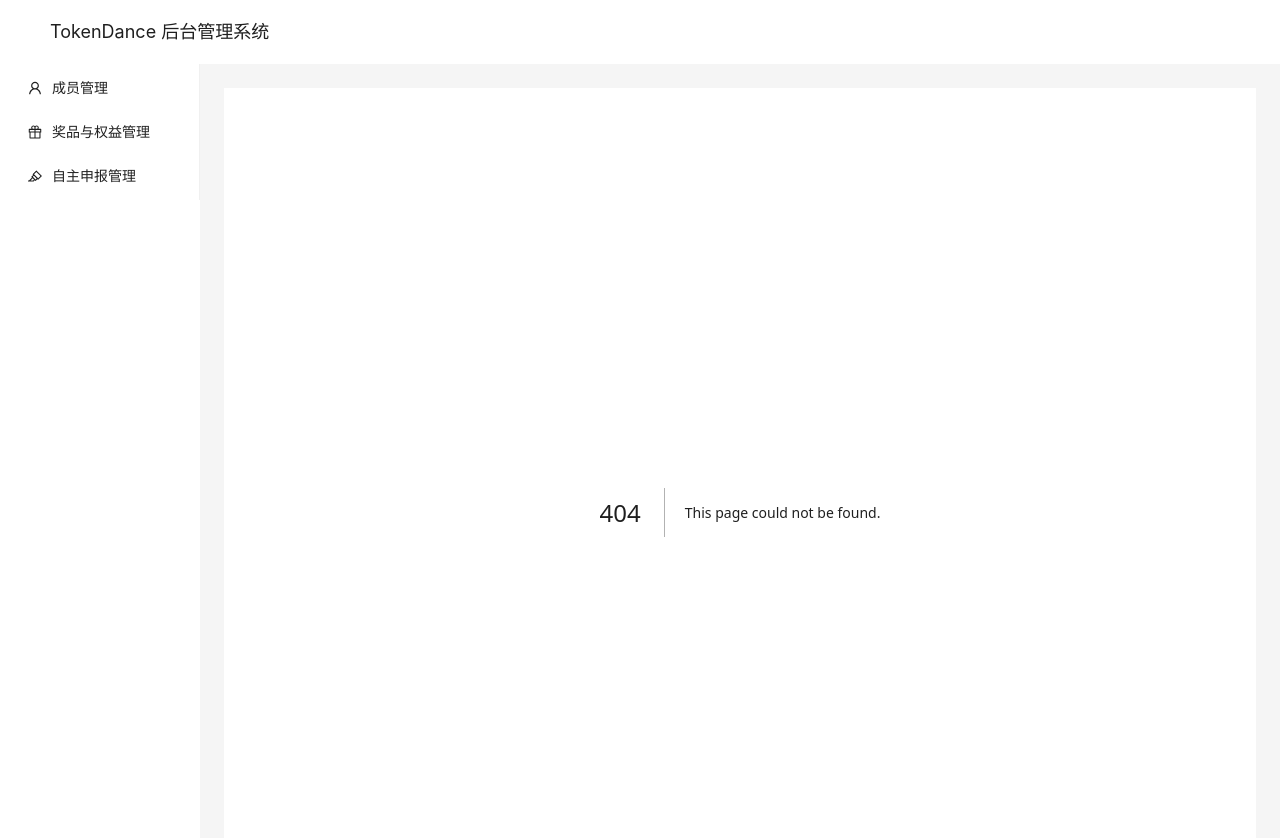
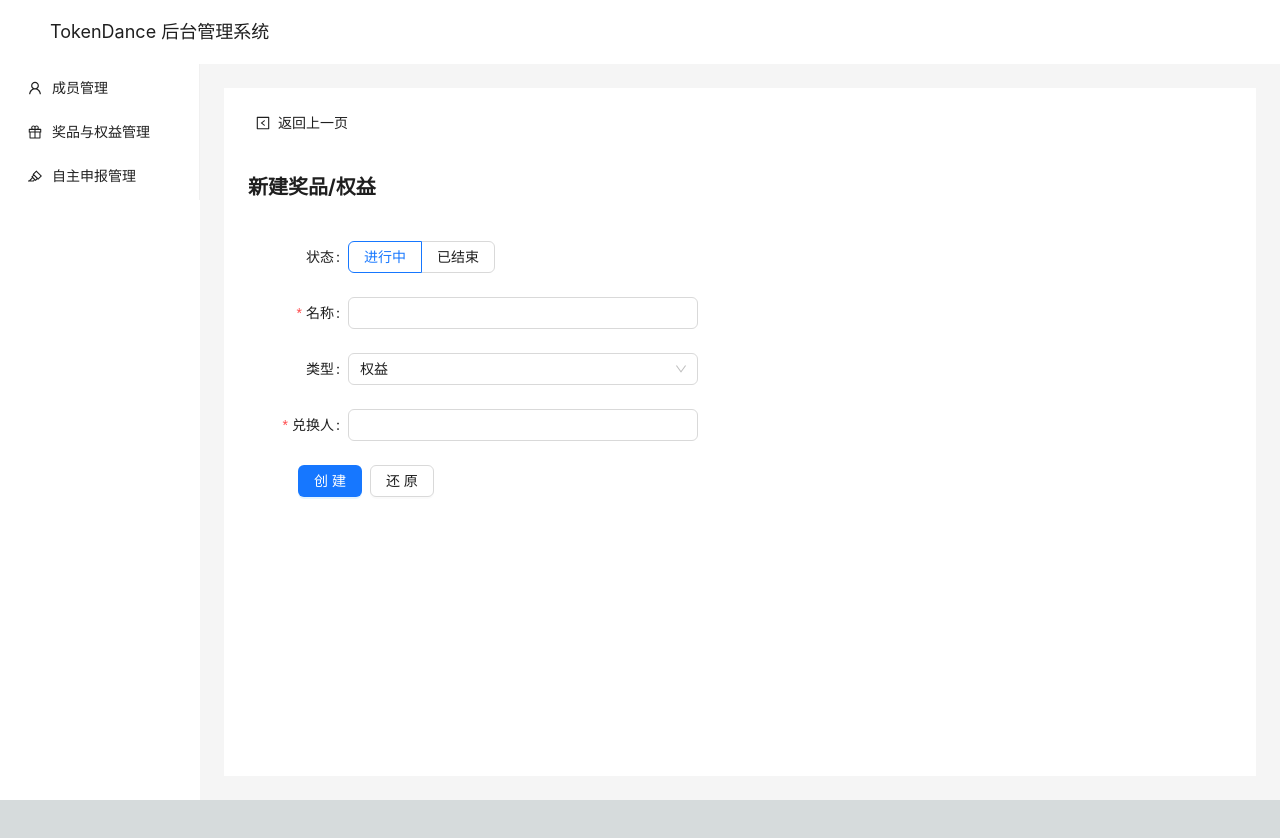
Before and after one commit to TD-moin-management-tools/td-coin-admin, a Next.js app: page /gift/update in a window 1280 px wide. Before the commit this address had no page. Shown: the top 838 px of the page. After the commit the page ends 800 px from the top, so only its background shows below. Built offline with nearby package versions, Linux system fonts and the light colour scheme.

Commit message:
feat: 开发完成

```diff
--- a/app/gift/config.tsx
+++ b/app/gift/config.tsx
@@ -21,8 +21,8 @@ const GIFT_TYPE = {
 };
 
 const GIFT_STATUS = {
-    1: '可用',
-    2: '结束',
+    1: '进行中',
+    2: '已结束',
 };
 
 export const getColumns = (actionFunc: TActionFunc): ColumnsType<IDataType> => {
--- a/app/gift/page.tsx
+++ b/app/gift/page.tsx
@@ -2,15 +2,18 @@
 import { Table, message, Button } from 'antd';
 import { useEffect, useMemo, useState } from 'react';
 import { getColumns, IDataType } from './config';
+import { useRouter } from 'next/navigation';
+import { objectToQueryString } from '@/app/utils/transform';
+import Link from 'next/link';
 import mockdata from './mock.json';
 
 const Gift = () => {
+    const router = useRouter();
     const [messageApi, contextHolder] = message.useMessage();
 
     const [data, setData] = useState<IDataType[]>([]);
-    // 要修改的的成员信息
-    const [selectedInfo, setSelectedInfo] = useState<IDataType>();
 
+    // TODO：初始化列表
     useEffect(() => {
         setTimeout(() => {
             setData(mockdata);
@@ -18,10 +21,10 @@ const Gift = () => {
     }, []);
 
     const handleModify = (record: IDataType) => {
-        setSelectedInfo(record);
+        const query = objectToQueryString(record);
+        const path = `/gift/update?${query}`;
+        router.push(path);
     };
-
-    const handleCreate = () => {};
 
     const columnsConfig = useMemo(() => {
         return getColumns(handleModify);
@@ -32,9 +35,9 @@ const Gift = () => {
             {contextHolder}
             <div className='text-xl font-bold mb-10'>奖品与权益管理</div>
             <div className='text-right mb-5'>
-                <Button type='primary' onClick={handleCreate}>
-                    新建奖品/权益
-                </Button>
+                <Link href='/gift/update'>
+                    <Button type='primary'>新建奖品/权益</Button>
+                </Link>
             </div>
             <Table columns={columnsConfig} dataSource={data} />
         </div>
--- /dev/null
+++ b/app/gift/update/page.tsx
@@ -0,0 +1,146 @@
+'use client';
+import { useSearchParams, useRouter } from 'next/navigation';
+import { LeftSquareOutlined } from '@ant-design/icons';
+import React, { useState, useEffect } from 'react';
+import { Button, Form, Input, InputNumber, Radio, Select, message } from 'antd';
+
+const Gift = () => {
+    const searchParams = useSearchParams();
+    const router = useRouter();
+    const [messageApi, contextHolder] = message.useMessage();
+    const [form] = Form.useForm();
+    // 是否是新建 gift
+    const [isCreate, setIsCreate] = useState(true);
+    // 初始值
+    const [initValue, setInitValue] = useState<Record<string, string | number>>({
+        status: '1',
+        type: '1',
+    });
+
+    // 当前的状态
+    const currentStatus = Form.useWatch('status', form);
+    // 状态为不可用后内容不可填写
+    const disable = currentStatus === '2';
+
+    // 当前的类型
+    const currentType = Form.useWatch('type', form);
+    // 权益类型不可填写数量
+    const hideCount = currentType === '1';
+
+    const [loading, setLoading] = useState(false);
+
+    useEffect(() => {
+        const newValue: Record<string, string> = {};
+        searchParams.forEach((value, key) => {
+            newValue[key] = value;
+        });
+
+        if (newValue.id) {
+            const { status, name, type, count, exchange_office } = newValue;
+            setIsCreate(false);
+            setInitValue(newValue);
+
+            form.setFieldsValue({
+                status,
+                name,
+                type,
+                count,
+                exchange_office,
+            });
+        } else {
+            form.setFieldsValue(initValue);
+        }
+    }, []);
+
+    const handleGoBack = () => {
+        router.back();
+    };
+
+    const onReset = () => {
+        form.resetFields();
+        form.setFieldsValue(initValue);
+    };
+
+    // TODO 调用接口更新
+    const onFinish = (values: any) => {
+        setLoading(true);
+
+        console.log(values);
+        setTimeout(() => {
+            setLoading(false);
+            messageApi.open({
+                type: 'success',
+                content: `${isCreate ? '新建' : '更新'}成功`,
+            });
+            setTimeout(() => {
+                router.back();
+            }, 1000);
+        }, 2000);
+    };
+
+    return (
+        <div>
+            {contextHolder}
+            <div
+                className='text-large mb-10 inline-flex items-center px-2 cursor-pointer hover:text-[#1677ff]'
+                onClick={handleGoBack}
+            >
+                <LeftSquareOutlined className='mr-2' />
+                返回上一页
+            </div>
+            <div className='text-xl font-bold mb-10'>
+                {isCreate ? '新建奖品/权益' : '更新奖品/权益'}
+            </div>
+
+            <Form
+                form={form}
+                name='gift-form'
+                onFinish={onFinish}
+                labelCol={{ span: 4 }}
+                wrapperCol={{ span: 14 }}
+                layout='horizontal'
+                style={{ maxWidth: 600 }}
+            >
+                <Form.Item label='状态' name='status'>
+                    <Radio.Group>
+                        <Radio.Button value='1'>进行中</Radio.Button>
+                        <Radio.Button value='2'>已结束</Radio.Button>
+                    </Radio.Group>
+                </Form.Item>
+                <Form.Item
+                    label='名称'
+                    name='name'
+                    rules={[{ required: true, message: '请输入名称' }]}
+                >
+                    <Input disabled={disable} />
+                </Form.Item>
+                <Form.Item label='类型' name='type'>
+                    <Select disabled={disable}>
+                        <Select.Option value='1'>权益</Select.Option>
+                        <Select.Option value='2'>奖品</Select.Option>
+                    </Select>
+                </Form.Item>
+                <Form.Item label='数量' name='count' hidden={hideCount}>
+                    <InputNumber disabled={disable} />
+                </Form.Item>
+                <Form.Item
+                    label='兑换人'
+                    name='exchange_office'
+                    rules={[{ required: true, message: '请输入兑换人' }]}
+                >
+                    <Input disabled={disable} />
+                </Form.Item>
+                <Form.Item wrapperCol={{ offset: 2 }}>
+                    <Button className='mr-2' type='primary' htmlType='submit' loading={loading}>
+                        {isCreate ? '创建' : '更新'}
+                    </Button>
+                    <Button htmlType='button' onClick={onReset}>
+                        还原
+                    </Button>
+                </Form.Item>
+            </Form>
+        </div>
+    );
+};
+
+export default Gift;
--- /dev/null
+++ b/app/utils/transform.ts
@@ -0,0 +1,12 @@
+// 对象转 url string
+export function objectToQueryString(obj: Record<string, any>) {
+    const keyValuePairs = [];
+    for (const key in obj) {
+        if (obj.hasOwnProperty(key)) {
+            const encodedKey = encodeURIComponent(key);
+            const encodedValue = encodeURIComponent(obj[key]);
+            keyValuePairs.push(`${encodedKey}=${encodedValue}`);
+        }
+    }
+    return keyValuePairs.join('&');
+}
```
